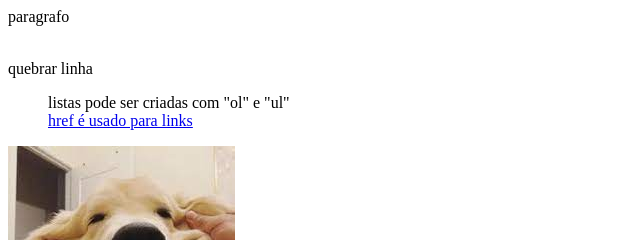
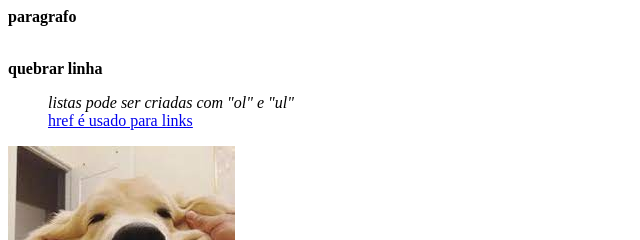
Before and after one commit to lucasaunip31/lucasandreoti.github.io, a plain HTML site: page site 1 (extruturas basicas pt1)/site.html in a window 1280 px wide. Shown: the top 240 px of the page, 0-640 px from the left. Drawn offline with Linux system fonts and the light colour scheme.

Commit message:
Add files via upload

```diff
--- a/site 1 (extruturas basicas pt1)/site.html
+++ b/site 1 (extruturas basicas pt1)/site.html
@@ -5,10 +5,10 @@
 	<title> titulo </title>
 	</head>
 	<body>
-		<p> paragrafo </p>
-			<br> quebrar linha </br>
+		<p><b> paragrafo </b> </p>
+			<br><strong> quebrar linha </strong> </br>
 				<ul>
-					listas pode ser criadas com "ol" e "ul"
+					<i>listas pode ser criadas com "ol" e "ul"</i>
 
 							</br> <a href= https://linkexterno.com.br/> href é usado para links</a>
 
```
